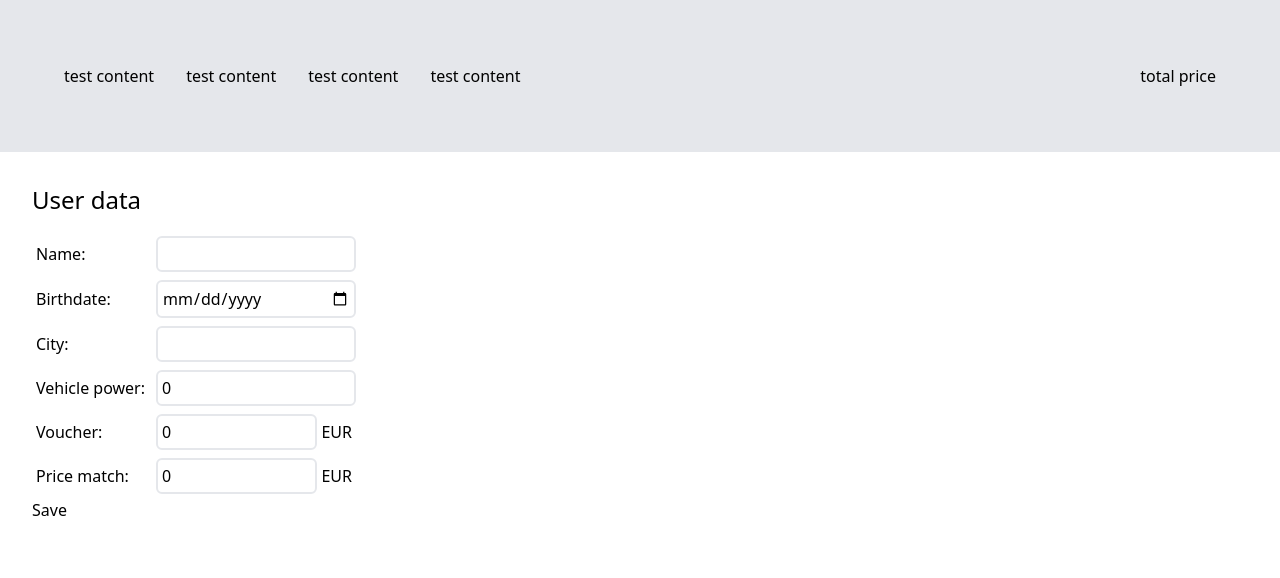
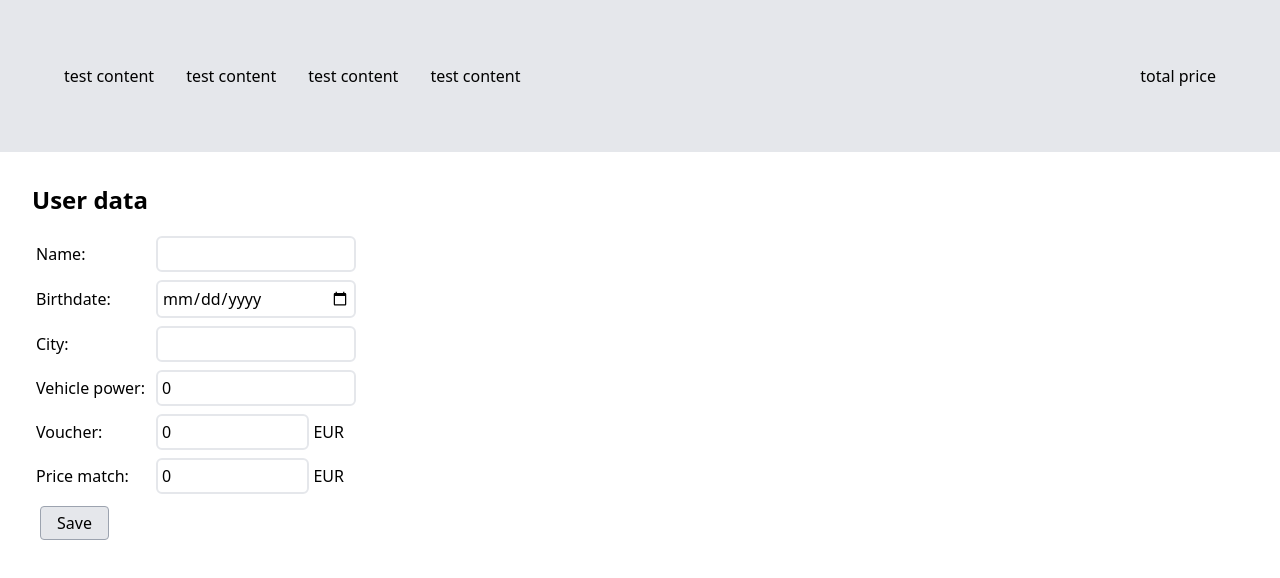
Before and after one commit to lukatarman/car-insurance-app, a React (Create React App) app in the folder frontend/: page / in a window 1280 px wide. Shown: the top 578 px of the page. Built offline with nearby package versions, Linux system fonts and the light colour scheme.

Commit message:
adjusted view slightly

```diff
--- a/frontend/src/components/UserForm.tsx
+++ b/frontend/src/components/UserForm.tsx
@@ -104,11 +104,16 @@ const UserForm = () => {
 
   return (
     <div className="p-8 flex flex-col justify-center">
-      <h2 className="text-2xl mb-4">User data</h2>
+      <h2 className="text-2xl font-semibold mb-4">User data</h2>
       <form onSubmit={testFunc}>
         <div>{formRender}</div>
         <div>
-          <button type="submit">Save</button>
+          <button
+            className="py-1 px-4 m-2 bg-gray-200 border border-gray-400 rounded"
+            type="submit"
+          >
+            Save
+          </button>
         </div>
       </form>
     </div>
--- a/frontend/src/components/UserFormInput.tsx
+++ b/frontend/src/components/UserFormInput.tsx
@@ -38,7 +38,7 @@ const UserFormInput: React.FC<{ formValue: UserFormInputType; key: number }> = (
             id={inputName}
             className="p-1 border-2 border-black-500 rounded-md w-full"
           />
-          {hasEur && <div className="flex flex-col justify-center px-1">EUR</div>}
+          {hasEur && <div className="flex flex-col justify-center px-1 mr-2">EUR</div>}
         </div>
       </div>
     </div>
```
